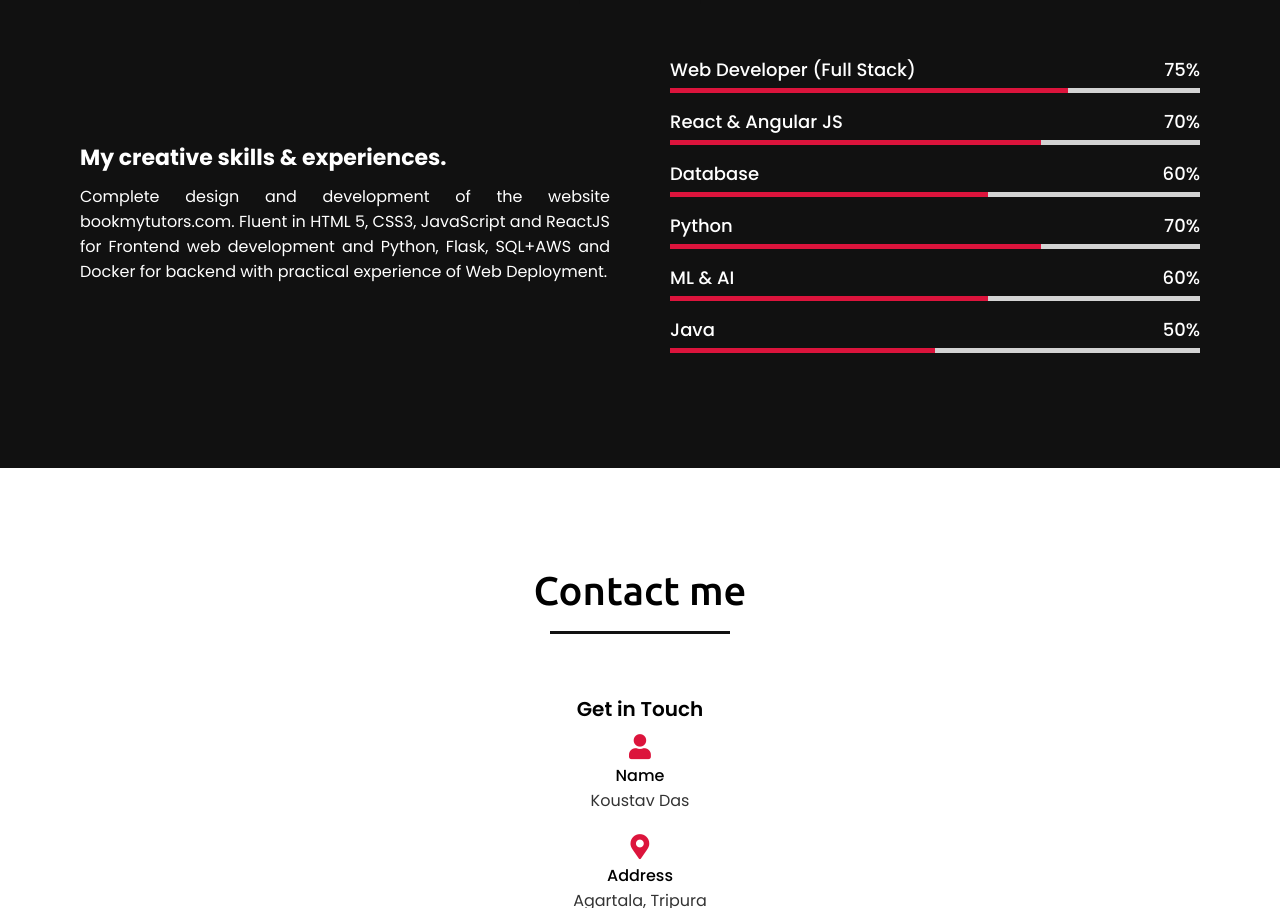
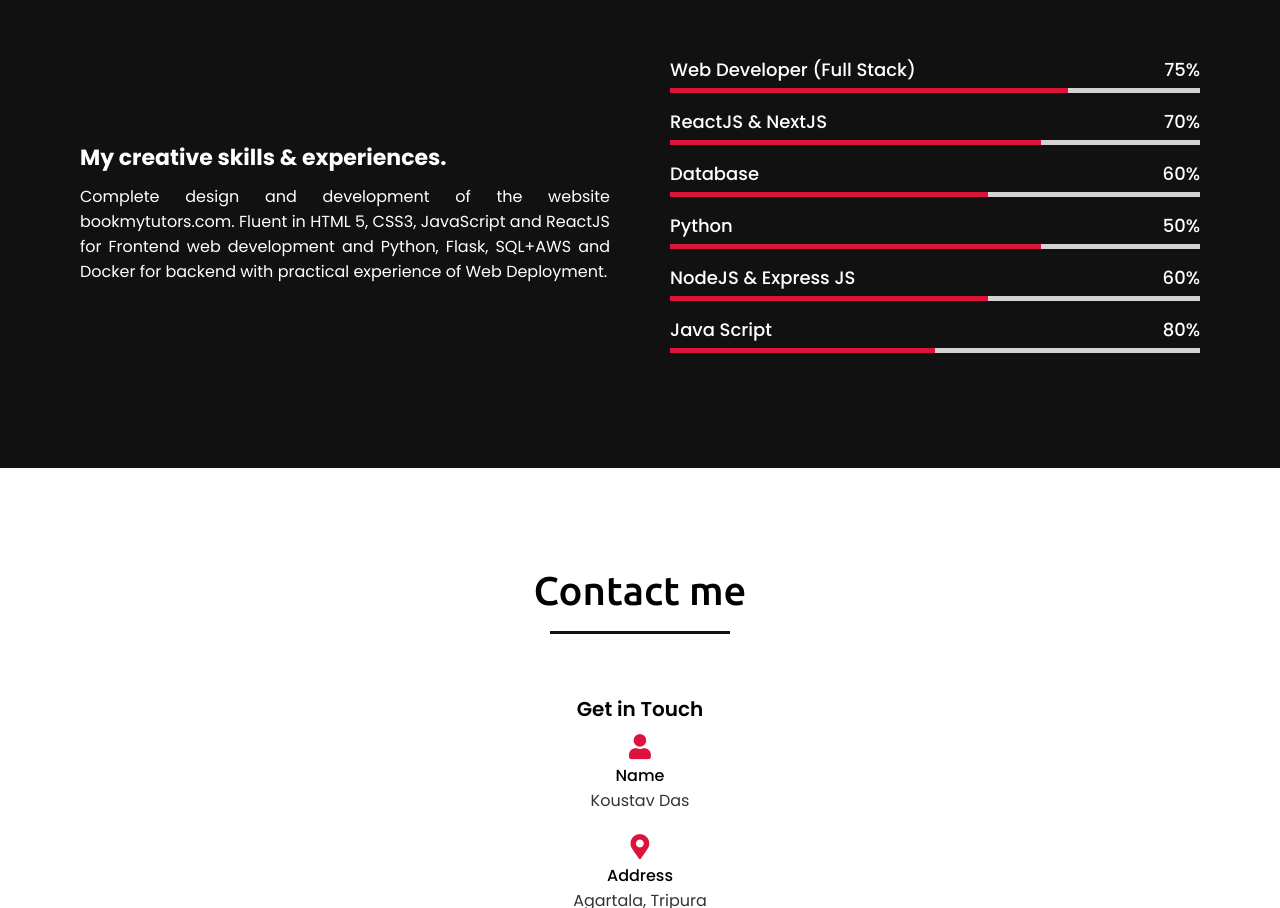
Before and after one commit to Koustavd18/Koustav, a plain HTML site: page index.html in a window 1280 px wide. Shown: the part 1703-2611 px from the top of the page. Drawn offline with nearby package versions, Linux system fonts and the light colour scheme.

Commit message:
Update index.html

```diff
--- a/index.html
+++ b/index.html
@@ -76,7 +76,7 @@
                     </div>
                     <div class="bars">
                         <div class="info">
-                            <span>React & Angular JS</span>
+                            <span>ReactJS & NextJS</span>
                             <span>70%</span>
                         </div>
                         <div class="line js"></div>
@@ -91,21 +91,21 @@
                     <div class="bars">
                         <div class="info">
                             <span>Python</span>
-                            <span>70%</span>
+                            <span>50%</span>
                         </div>
                         <div class="line python"></div>
                     </div>
                     <div class="bars">
                         <div class="info">
-                            <span>ML & AI</span>
+                            <span>NodeJS & Express JS</span>
                             <span>60%</span>
                         </div>
                         <div class="line ml"></div>
                     </div>
                     <div class="bars">
                         <div class="info">
-                            <span>Java</span>
-                            <span>50%</span>
+                            <span>Java Script</span>
+                            <span>80%</span>
                         </div>
                         <div class="line java"></div>
                     </div>
```
